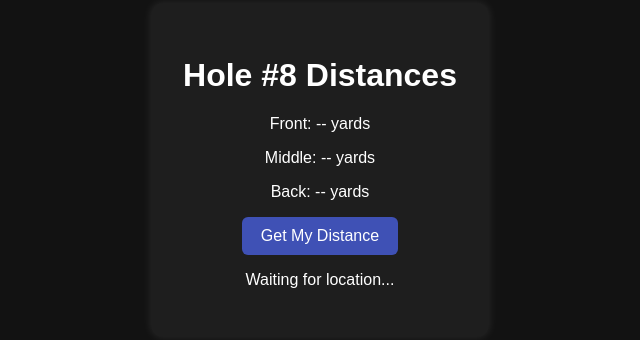
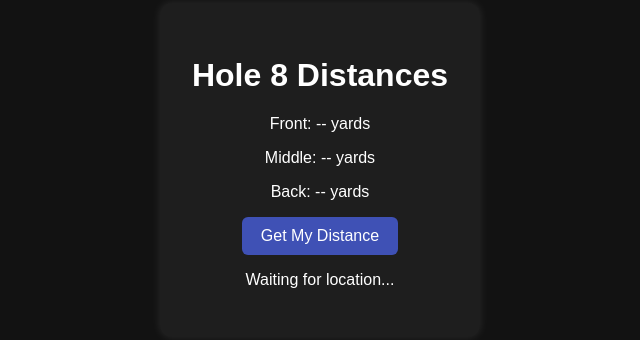
Before and after one commit to bwayne31/GolfGPS, a plain HTML site: page index.html in a window 1280 px wide. Shown: the part 230-570 px from the top of the page, without its empty margins (320-960 px from the left). Drawn offline with Linux system fonts and the light colour scheme.

Commit message:
Update index.html

```diff
--- a/index.html
+++ b/index.html
@@ -3,12 +3,12 @@
 <head>
   <meta charset="UTF-8" />
   <meta name="viewport" content="width=device-width, initial-scale=1.0" />
-  <title>Bryan's Golf GPS Distance App</title>
+  <title>Golf GPS Distance App</title>
   <link rel="stylesheet" href="style.css" />
 </head>
 <body>
   <div class="app">
-    <h1>Hole #8 Distances</h1>
+    <h1>Hole 8 Distances</h1>
     <div class="distance">
       <p>Front: <span id="frontDist">--</span> yards</p>
       <p>Middle: <span id="middleDist">--</span> yards</p>
```
